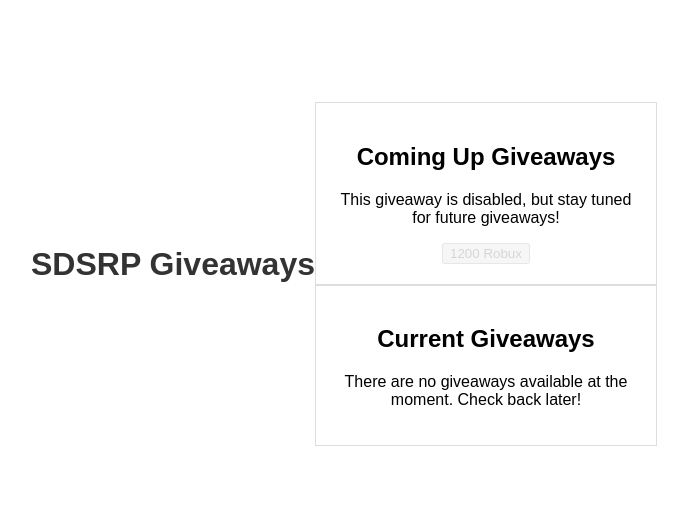
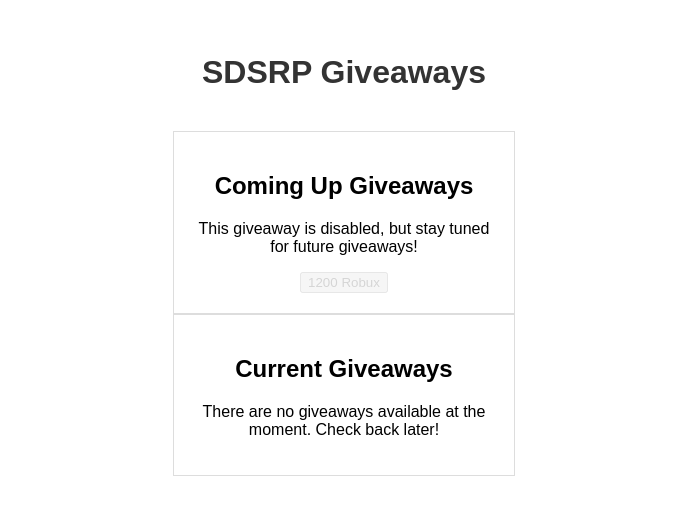
Before and after one commit to southdakotastateroleplay/giveaways, a plain HTML site: page index.html in a window 1280 px wide. Shown: the part 136-650 px from the top of the page, without its empty margins (296-984 px from the left). Drawn offline with Linux system fonts and the light colour scheme.

Commit message:
Update index.html

```diff
--- a/index.html
+++ b/index.html
@@ -9,6 +9,7 @@
         body {
             font-family: Arial, sans-serif;
             display: flex;
+            flex-direction: column;
             align-items: center;
             justify-content: center;
             height: 100vh;
@@ -18,11 +19,12 @@
         h1 {
             color: #333;
             text-align: center;
+            margin-bottom: 20px;
         }
 
         .giveaway-section {
-            margin-top: 20px;
             text-align: center;
+            margin: 20px;
         }
 
         .giveaway-card {
```
